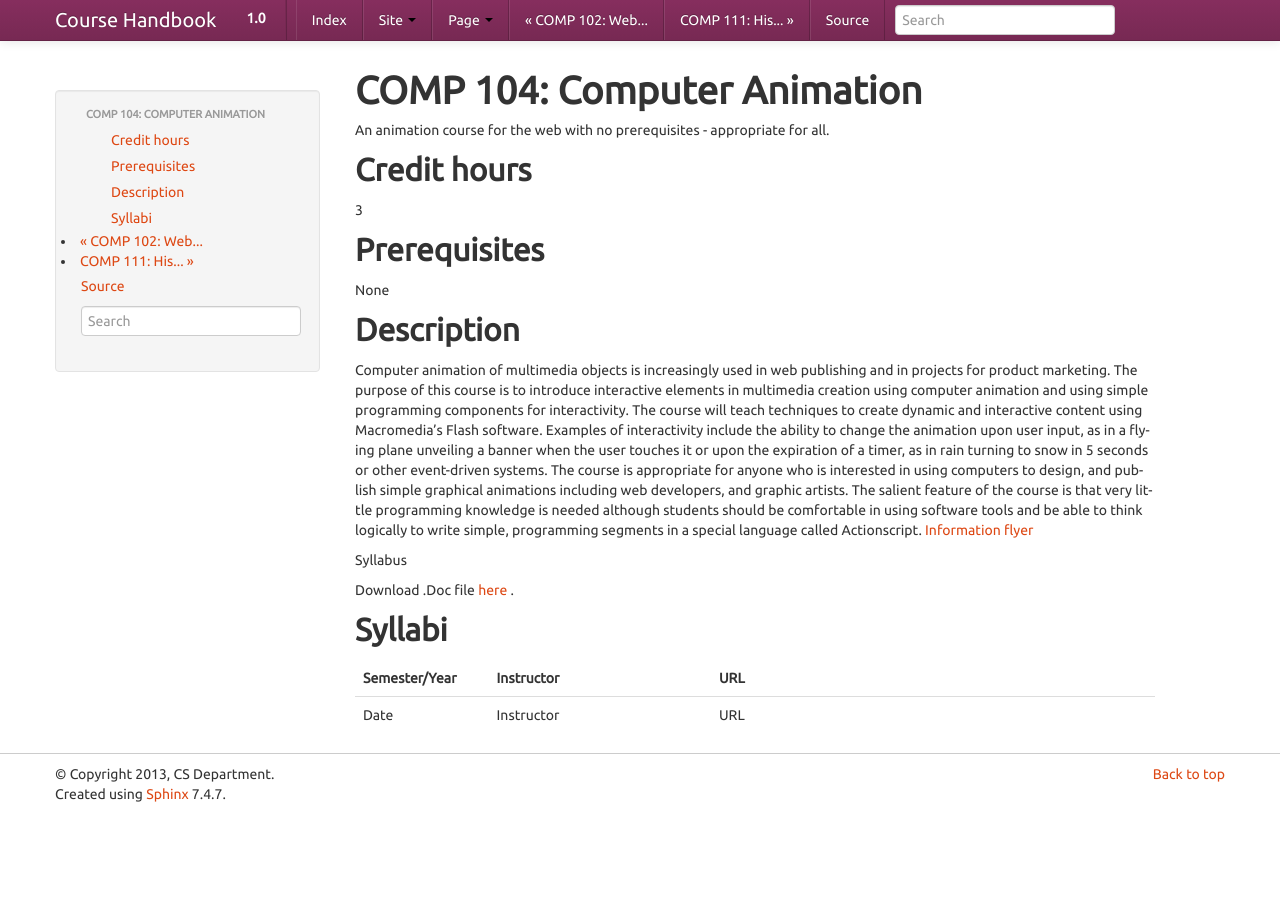
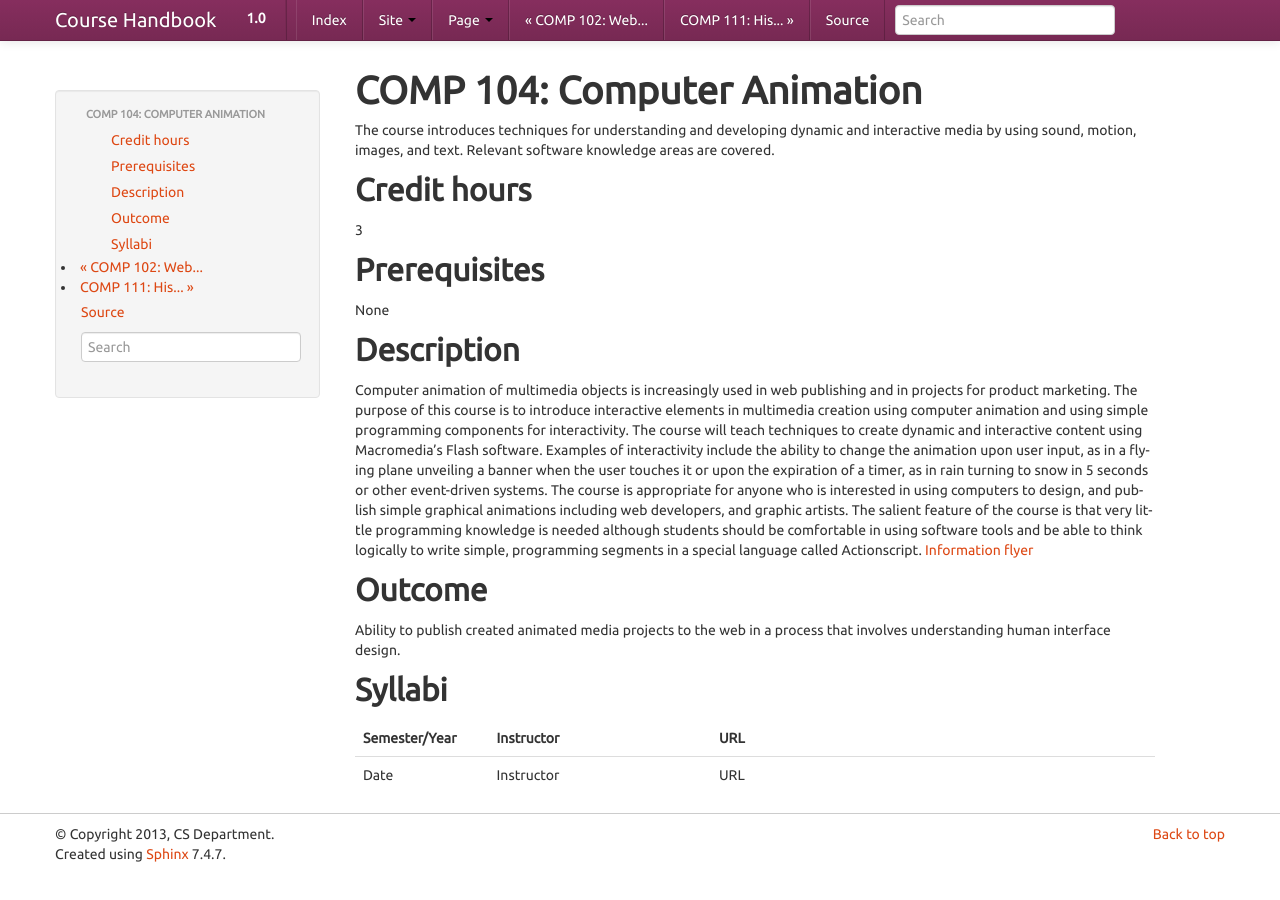
Before and after one commit to kyang5/coursedescriptions, a Sphinx documentation site: the page built from source/comp104.rst, in a window 1280 px wide. Built offline with Sphinx 7.4.7, drawn with Linux system fonts in a browser that asks for light colours.

Commit message:
Updated COMP 101, 102, 104, 111 and 120

```diff
--- a/source/comp104.rst
+++ b/source/comp104.rst
@@ -1,8 +1,7 @@
 COMP 104: Computer Animation
 ============================
 
-An animation course for the web with no prerequisites - appropriate for
-all.
+The course introduces techniques for understanding and developing dynamic and interactive media by using sound, motion, images, and text. Relevant software knowledge areas are covered.
 
 Credit hours
 ---------------------
@@ -37,10 +36,10 @@ programming segments in a special language called Actionscript.
 `Information
 flyer <http://www.cs.luc.edu/academics/courses/Animation_Course.pdf>`__
 
-Syllabus
+Outcome
+---------------------
 
-Download .Doc file
-`here <http://www.cs.luc.edu/academics/courses/COMP%20388.doc>`__ .
+Ability to publish created animated media projects to the web in a process that involves understanding human interface design.
 
 Syllabi
 ----------------------
--- a/source/comp111.rst
+++ b/source/comp111.rst
@@ -1,5 +1,7 @@
 COMP 111: History of Computing
 ==============================
+
+The social and organizational history of humanity is intricately entangled with the history of technology in general and the technology of information in particular. Advances in this area have often been closely involved in social and political transformations. While the contemporary period is often referred to by such names as the Computing and Information Age, this is the culmination of a series of historical transformations that have been centuries in the making. This course will provide a venue for students to learn about history through the evolution of number systems and arithmetic, calculating and computing machines, and advanced communication technology via the internet.
 
 Credit Hours
 -----------------------
@@ -9,7 +11,7 @@ Credit Hours
 Prerequisites
 ------------------------------
 
-None
+CORE Historical Knowledge
 
 
 Description
```
Also changed, not shown: source/comp101.rst (+7 -0 lines), source/comp102.rst (+6 -2 lines), source/comp120.rst (+8 -1 lines).
